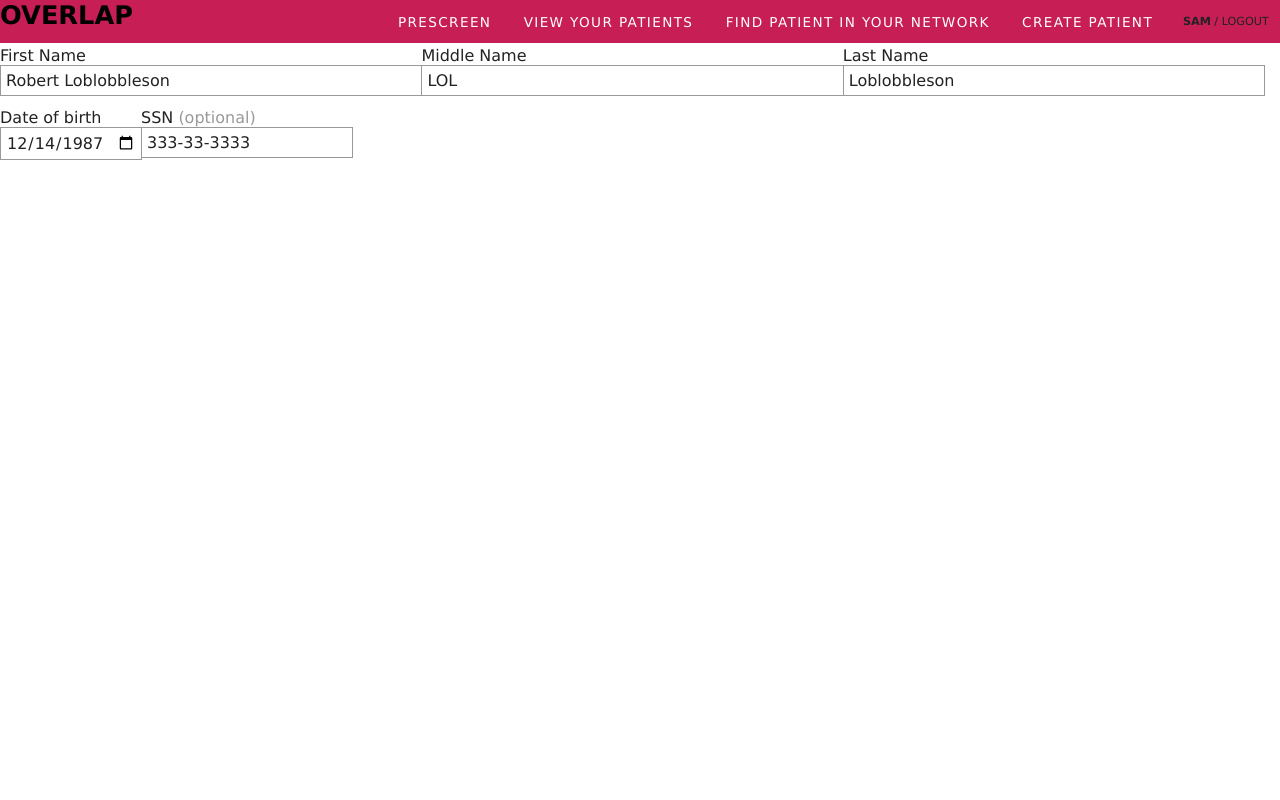
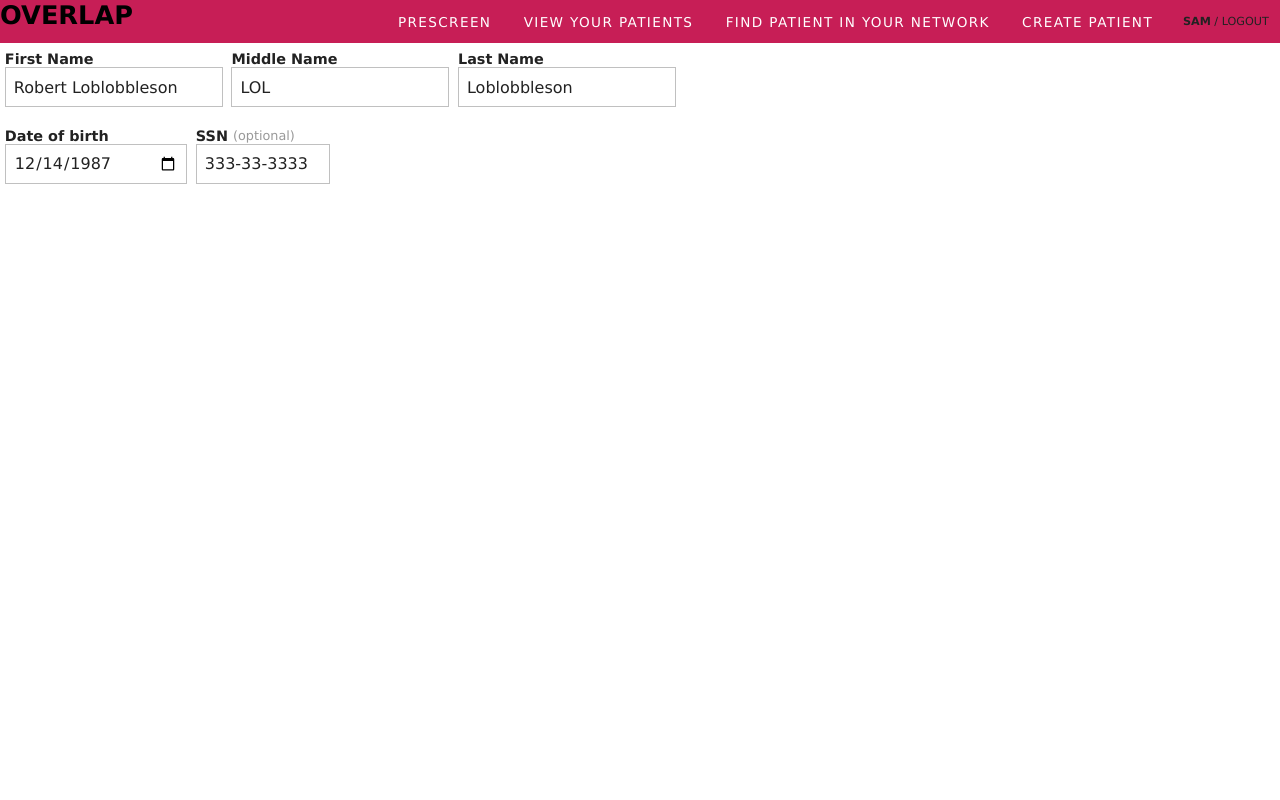
Before and after one commit to codeforamerica/rva-screening-ui-prototypes, a Flask app: page /text_fields in a window 1280 px wide. Run offline with Flask 2, Linux system fonts and the light colour scheme; style sheets or scripts are compiled from the project's sources; some libraries are stand-ins or nearby versions.

Commit message:
field styles

```diff
--- a/app/templates/base.html
+++ b/app/templates/base.html
@@ -8,7 +8,7 @@
   <body>
     {% include "includes/nav.html" %}
     {% block content %}{% endblock %}
-    <!-- <script type="text/javascript" src="{{ static_url }}js/vendor.js"></script> -->
+    <script type="text/javascript" src="{{ static_url }}js/vendor.js"></script>
     <script type="text/javascript" src="{{ static_url }}js/main.js"></script>
     {% block script %}{% endblock %}
   </body>
--- a/front/js/main.js
+++ b/front/js/main.js
@@ -124,11 +124,6 @@ function addNewInputRow($table, $input_row) {
     $(this).attr('id', '');
     var input = $(this).find(':input');
     input.val('');
-    input.each(function() { // adds placeholder of the field label (for mobile label)
-      console.log(this);
-      $(this).attr('placeholder', $(this).prev('.field_label').text());
-    });
-    $(this).find('span').remove();
   });
   $table.append($new_row);
   return;
--- a/front/sass/forms/fields.scss
+++ b/front/sass/forms/fields.scss
@@ -1,28 +1,35 @@
 // a label for a field or a multifield
 .field_label {
   color: $field-label-color;
+  font-size: 0.9em;
+  font-weight: 800;
 }
 
 // flags are short pieces of text that explain something about the field
 .field_flag {
+  font-size: 0.8em;
   color: $field_flag_color;
+  vertical-align: top;
 }
 
 // help text for a field or multifield
 .field_helptext {
+  display: block;
+  font-size: 0.8em;
+  color: $color-gray;
+  max-width: inherit;
 }
 
 // an individual input element in a field
 .field_input {
   width: 100%;
   &:focus {
-    outline: solid 1px steelblue;
+    // outline: solid 1px $color-black;
   }
 }
 
 // an individual select element in a field
 .field_select {
-  height: 2.5em; // this is a hack right now, but padding doesn't work in browsers yet :(
   &:before {}
 }
 
@@ -30,8 +37,9 @@
 .field_select {
   background: $color-white;
   display: block;
-  padding: $bump-small;
-  border: 1px solid $field_border_color;
+  padding: 0 0.5em;
+  height: 2.5em; // i think this is legit?
+  border: 1px solid $field-border-color;
   font-size:1em;
   font-weight: 100;
   color: $color-black;
@@ -71,12 +79,14 @@
     color: lighten($color-black, 50);
   }
 }
+
+.field_dob { width: 12em; }
+.field_ssn { width: 9em; }
+
 @media (min-width: $break) {
-  .field_first_name { width: $width-third; }
-  .field_middle_name { width: $width-third; }
-  .field_last_name { width: $width-third; }
-  .field_dob {}
-  .field_ssn {}
+  .field_first_name {}
+  .field_middle_name {}
+  .field_last_name {}
 
   .field_phone_number { width: $width-third; }
   .field_phone_number_description { width: $width-twothird; }
--- a/front/sass/forms/structure.scss
+++ b/front/sass/forms/structure.scss
@@ -14,8 +14,12 @@
   margin-bottom: .5em;
   .form_field {
     float: left;
+    @include bbox();
     &:not(:first-child) {
       margin-left: -1px;
+    }
+    &.form_field_right {
+      float: right;
     }
   }
 }
@@ -24,10 +28,22 @@
 .form_field {
   display: block;
   margin-top: .2em;
+  padding: 0.3em;
+  // @media (max-width: $break) {
+  //   width: 100%;
+  // }
+  // @media (min-width: $break) {
+  //   float: left;
+  //
+  // }
 }
 
 // two or more inputs that share a label & help text
-.form_multifield {
+.form_multifield {}
+
+body { counter-reset: section; }
+.form_multiform_wrapper {
+  margin-bottom: 3em;
 }
 
 // a wrapper for a set of many to one forms
@@ -37,10 +53,19 @@
 // a form that may be repeated based on the number of items
 // also called many-to-one form
 .form_multiform {
+  @include clearfix();
+  position: relative;
   .form_field {
     margin-top: -1px;
   }
-  border-left: 2px solid blue; // placeholder for denoting a row in many-to-ones
-  padding-left: 10px; // placeholder
-  margin-bottom: .5em;
+  padding-bottom: 0.5em; // placeholder
+  border-bottom: 1px solid #e5e5e5;
+  &::before {
+    position: absolute;
+    left: -0.6em;
+    top: 1.75em;
+    color: $color-gray;
+    counter-increment: section;               /* Increment the section counter*/
+    content: "" counter(section) " "; /* Display the counter */
+  }
 }
--- a/front/sass/variables.scss
+++ b/front/sass/variables.scss
@@ -85,7 +85,7 @@ $nav-item-border: 1px solid lighten($nav-background-color, 10);
 **
 ** * * * * * * */
 
-$field_border_color: $color-darkgray;
+$field-border-color: $color-gray;
 
 // field_label
 $field_label_color: $color-black;
```
Also changed, not shown: app/templates/patient_details.html (+42 -15 lines).
